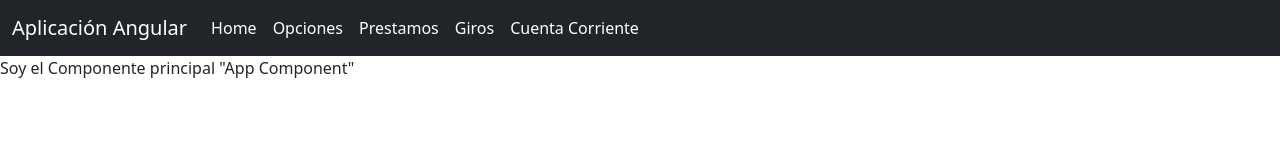
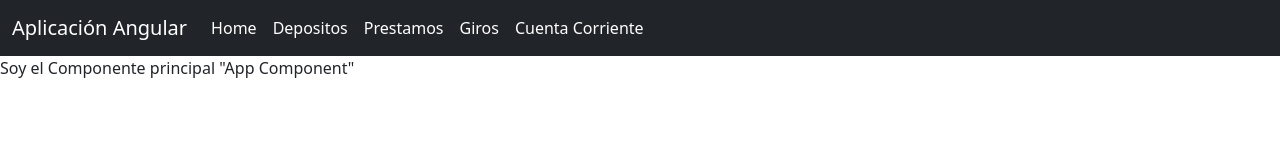
Before and after one commit to MiguelAngelRamos/proyectoexample, an Angular app: page / in a window 1280 px wide. Shown: the top 160 px of the page. Built offline with nearby package versions, Linux system fonts and the light colour scheme.

Commit message:
actualizado

```diff
--- a/src/app/app-routing.module.ts
+++ b/src/app/app-routing.module.ts
@@ -5,10 +5,12 @@ import { DepositosComponent } from './pages/depositos/depositos.component';
 
 //* localhost:4200/home
 //* localhost:4200/depositos
+//* localhost:4200/prestamos
 
 const routes: Routes = [
   { path: 'home', component: HomeComponent },
-  { path: 'depositos', component: DepositosComponent }
+  { path: 'depositos', component: DepositosComponent },
+
 ];
 
 @NgModule({
--- a/src/app/components/navbar/navbar.component.html
+++ b/src/app/components/navbar/navbar.component.html
@@ -8,7 +8,7 @@
       <ul class="navbar-nav me-auto my-2 my-lg-0 navbar-nav-scroll" style="--bs-scroll-height: 100px;">
 
         <li class="nav-item" *ngFor="let servicio of opciones ">
-          <a class="nav-link active" aria-current="page" href="#">{{ servicio.name }}</a>
+          <a class="nav-link active" aria-current="page" [routerLink]="servicio.path">{{ servicio.name }}</a>
         </li>
 
       </ul>
--- a/src/app/components/navbar/navbar.component.ts
+++ b/src/app/components/navbar/navbar.component.ts
@@ -1,4 +1,6 @@
 import { Component } from '@angular/core';
+import { IOptsNavbar } from 'src/app/interfaces/IOptsNavbar';
+
 
 @Component({
   selector: 'app-navbar',
@@ -9,14 +11,16 @@ export class NavbarComponent {
 
   public tituloNav: string = 'Aplicación Angular';
 
-  public opciones: any [] = [
+  public opciones: IOptsNavbar [] = [
     { path: '/home', name: 'Home'},
-    { path: '/depositos', name: 'Opciones'},
+    { path: '/depositos', name: 'Depositos'},
     { path: '/prestamos', name: 'Prestamos'},
     { path: '/giros', name: 'Giros'},
-    { path: '/cta-corriente', name: 'Cuenta Corriente'}
+    { path: '/cta-corriente', name: 'Cuenta Corriente'},
   ];
+
 }
+
 
 // const servicio = {
 //   path: '/home',
--- /dev/null
+++ b/src/app/interfaces/IOptsNavbar.ts
@@ -0,0 +1,4 @@
+export interface IOptsNavbar {
+  path: string;
+  name: string;
+}
```
